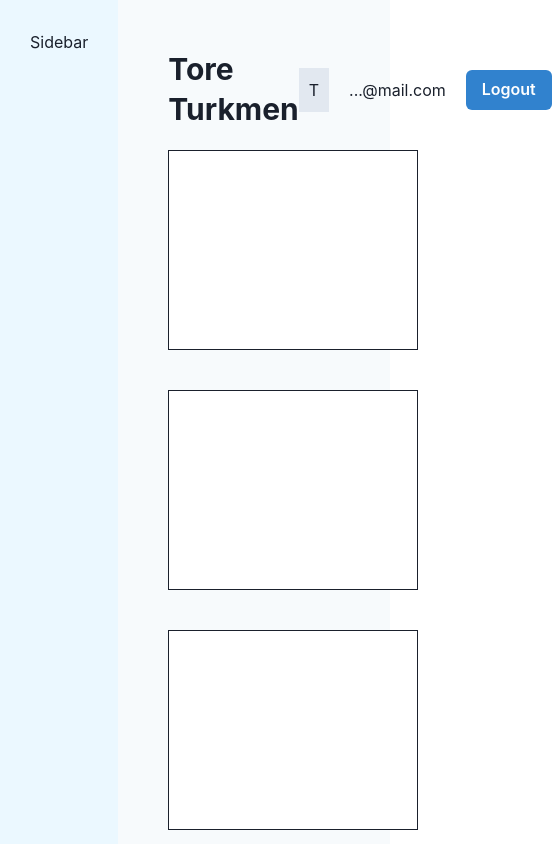
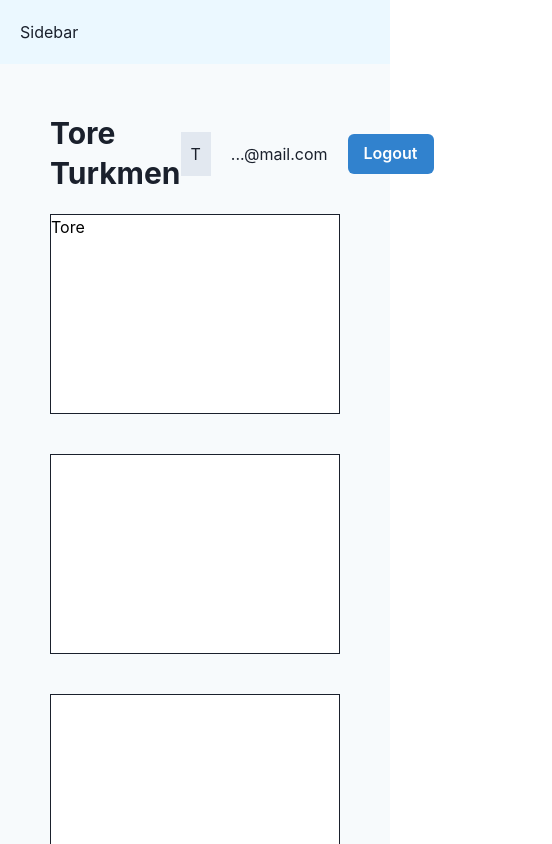
Before and after one commit to ToreTurkmen/Chakra-Project, a React (Vite) app: page / in a window 390 px wide. Shown: the top 844 px of the page, 552 px wide, since content can reach past the window. Built offline with nearby package versions, Linux system fonts and the light colour scheme.

Commit message:
created new style

```diff
--- a/src/layouts/RootLayout.jsx
+++ b/src/layouts/RootLayout.jsx
@@ -6,12 +6,12 @@
   return (
     <Grid templateColumns="repeat(6, 1fr)" bg="gray.50">
 
-      <GridItem as="aside" colSpan="1" bg="blue.50" minHeight="100hv" p="30px">
+      <GridItem as="aside" colSpan={{base: 6, lg:2, xl:1}} bg="blue.50" minHeight={{lg: '100vh'}} p={{base: '20px', lg: '30px'}}>
         <span>Sidebar</span>
       </GridItem>
 
 
-      <GridItem as="main" colSpan="5"  p="40px">
+      <GridItem as="main" colSpan={{base: 6, lg:4, xl:5}}  p="40px">
         <Navbar />
         <Outlet />
       </GridItem>
--- a/src/pages/Dashboard.jsx
+++ b/src/pages/Dashboard.jsx
@@ -1,11 +1,13 @@
-import { Box, SimpleGrid} from "@chakra-ui/react";
+import { Box, SimpleGrid, Text} from "@chakra-ui/react";
 
 export default function Dashboard() {
 
 
   return (
     <SimpleGrid p="10px" spacing={10} minChildWidth="250px">
-      <Box bg="white" h="200px" border="1px solid"></Box>
+      <Box bg="white" h="200px" border="1px solid">
+        <Text color={{base: 'black', md: 'blue', lg: 'red' }}>Tore</Text>
+      </Box>
       <Box bg="white" h="200px" border="1px solid"></Box>
       <Box bg="white" h="200px" border="1px solid"></Box>
       <Box bg="white" h="200px" border="1px solid"></Box>
```
